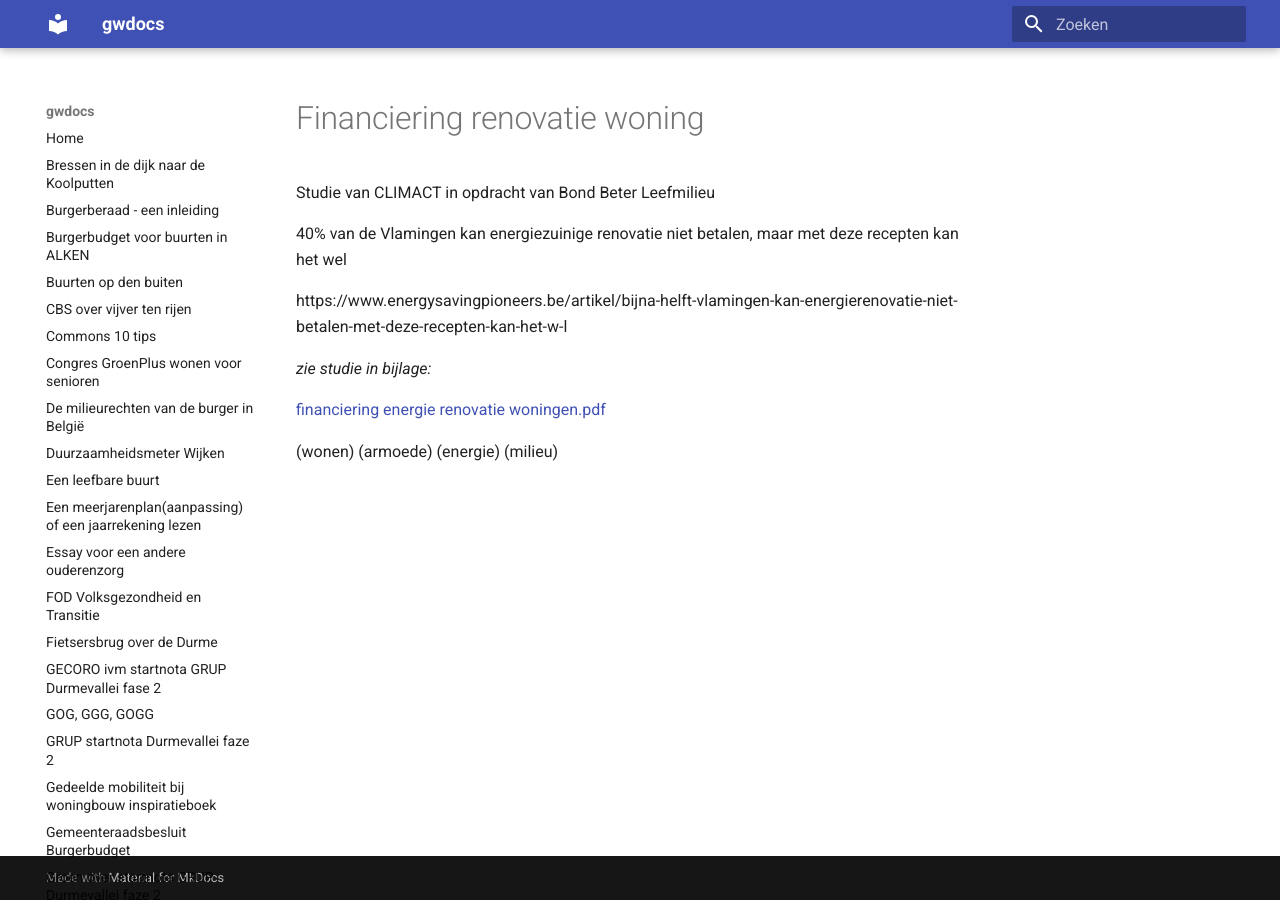
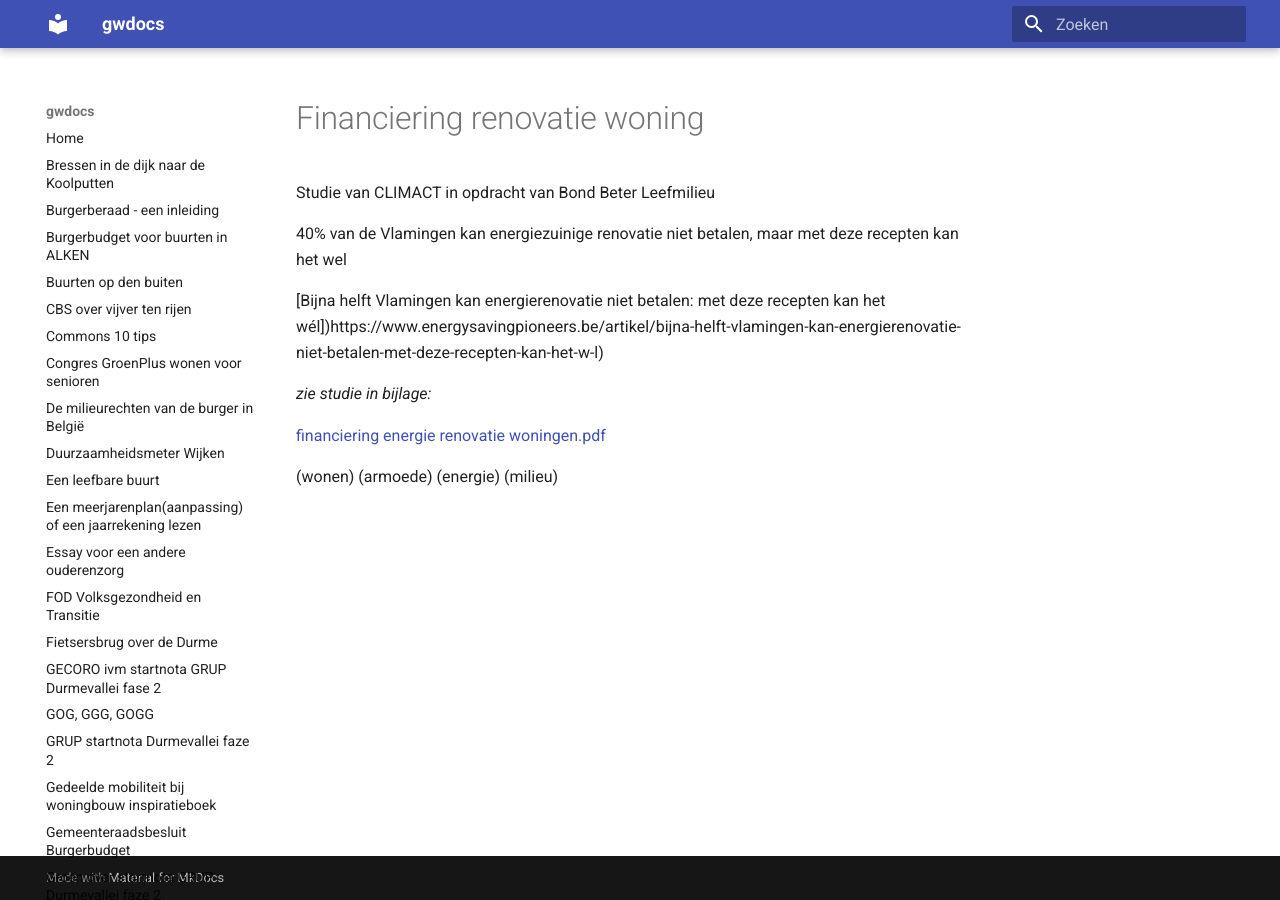
Before and after one commit to groenwaasmunster/gwdocs, an MkDocs documentation site: the page built from docs/financiering renovatie woning.md, in a window 1280 px wide. Built offline with MkDocs 1.6.1 and Material for MkDocs 9.7.7, drawn with Linux system fonts in a browser that asks for light colours.

Commit message:
Update financiering renovatie woning.md

```diff
--- a/docs/financiering renovatie woning.md
+++ b/docs/financiering renovatie woning.md
@@ -2,7 +2,7 @@
 
 40% van de Vlamingen kan energiezuinige renovatie niet betalen, maar met deze recepten kan het wel
 
-https://www.energysavingpioneers.be/artikel/bijna-helft-vlamingen-kan-energierenovatie-niet-betalen-met-deze-recepten-kan-het-w-l
+[Bijna helft Vlamingen kan energierenovatie niet betalen: met deze recepten kan het wél])https://www.energysavingpioneers.be/artikel/bijna-helft-vlamingen-kan-energierenovatie-niet-betalen-met-deze-recepten-kan-het-w-l)
 
 *zie studie in bijlage:*
 
```
